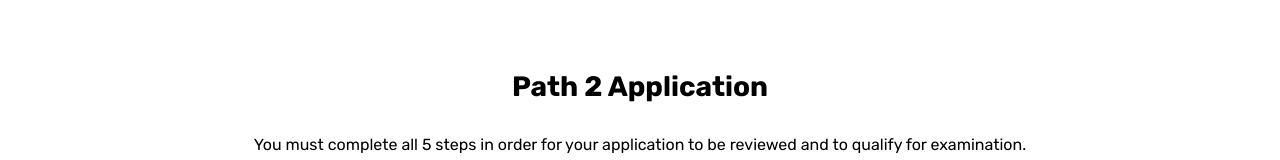
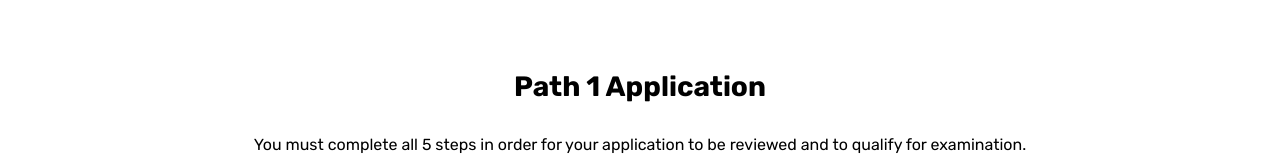
Before and after one commit to TritonSE/CCIDC-Application-Overhaul, a React (Vite) app in the folder frontend/: page / in a window 1280 px wide. Shown: the part 165-325 px from the top of the page. Built offline with nearby package versions, Linux system fonts and the light colour scheme.

Commit message:
add path prop

```diff
--- a/frontend/src/components/PathwayTimeline.tsx
+++ b/frontend/src/components/PathwayTimeline.tsx
@@ -39,13 +39,13 @@ function TimelinePoint(props: TimelinePointProps) {
   );
 }
 
-type PathwayProps = { progress: 0 | 1 | 2 | 3 | 4 | 5 };
+type PathwayProps = { path: 1 | 2 | 3 | 4; progress: 0 | 1 | 2 | 3 | 4 | 5 };
 export function PathwayTimeline(props: PathwayProps) {
-  const { progress } = props;
+  const { path, progress } = props;
 
   return (
     <div className={styles.pathwayContainer}>
-      <h2 className={styles.timelineHeader}>Path {progress} Application</h2>
+      <h2 className={styles.timelineHeader}>Path {path} Application</h2>
       <p className={styles.timelineDescription}>
         You must complete all 5 steps in order for your application to be reviewed and to qualify
         for examination.
--- a/frontend/src/pages/Candidates.tsx
+++ b/frontend/src/pages/Candidates.tsx
@@ -4,7 +4,7 @@ export function Candidates() {
   return (
     <>
       <h2>Candidates</h2>
-      <PathwayTimeline progress={2} />
+      <PathwayTimeline path={1} progress={2} />
     </>
   );
 }
```
